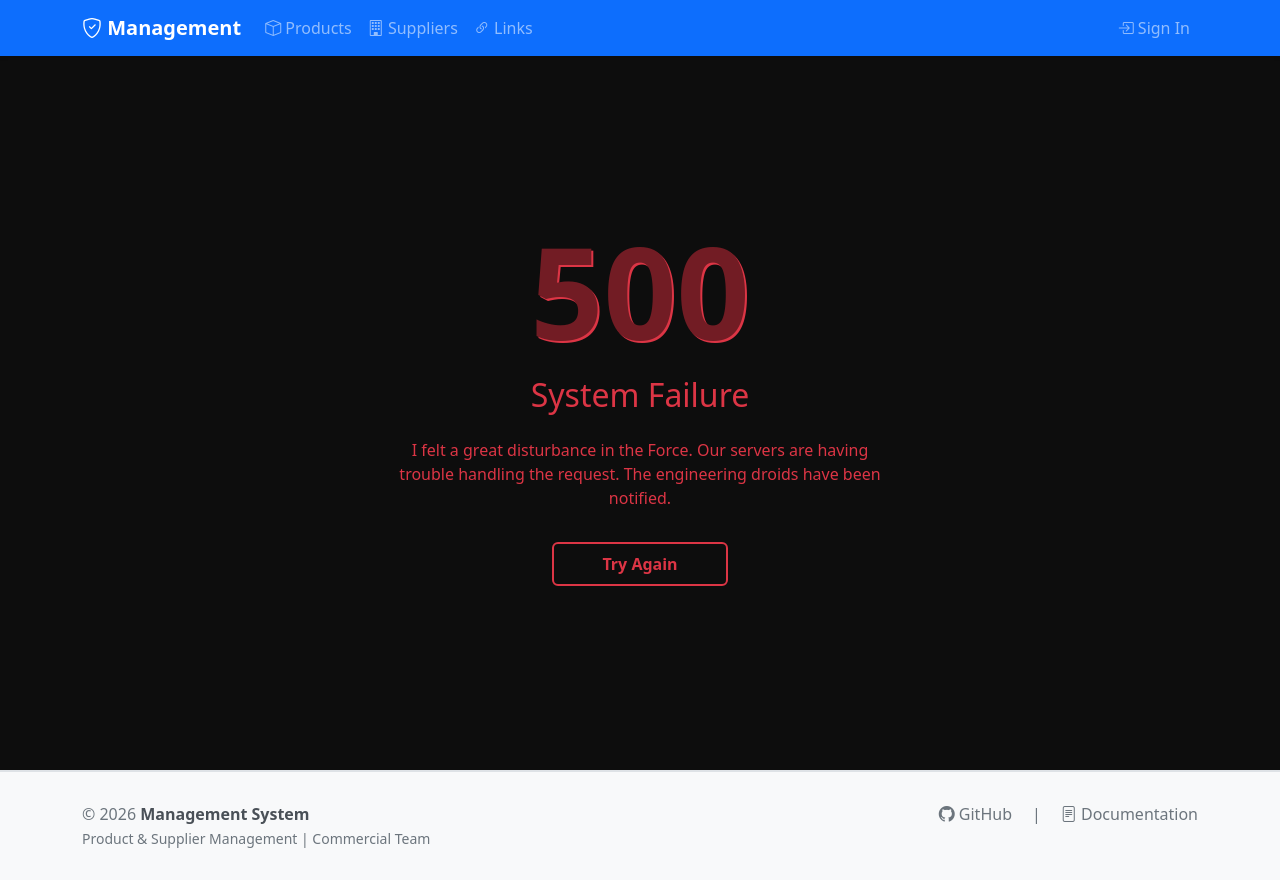
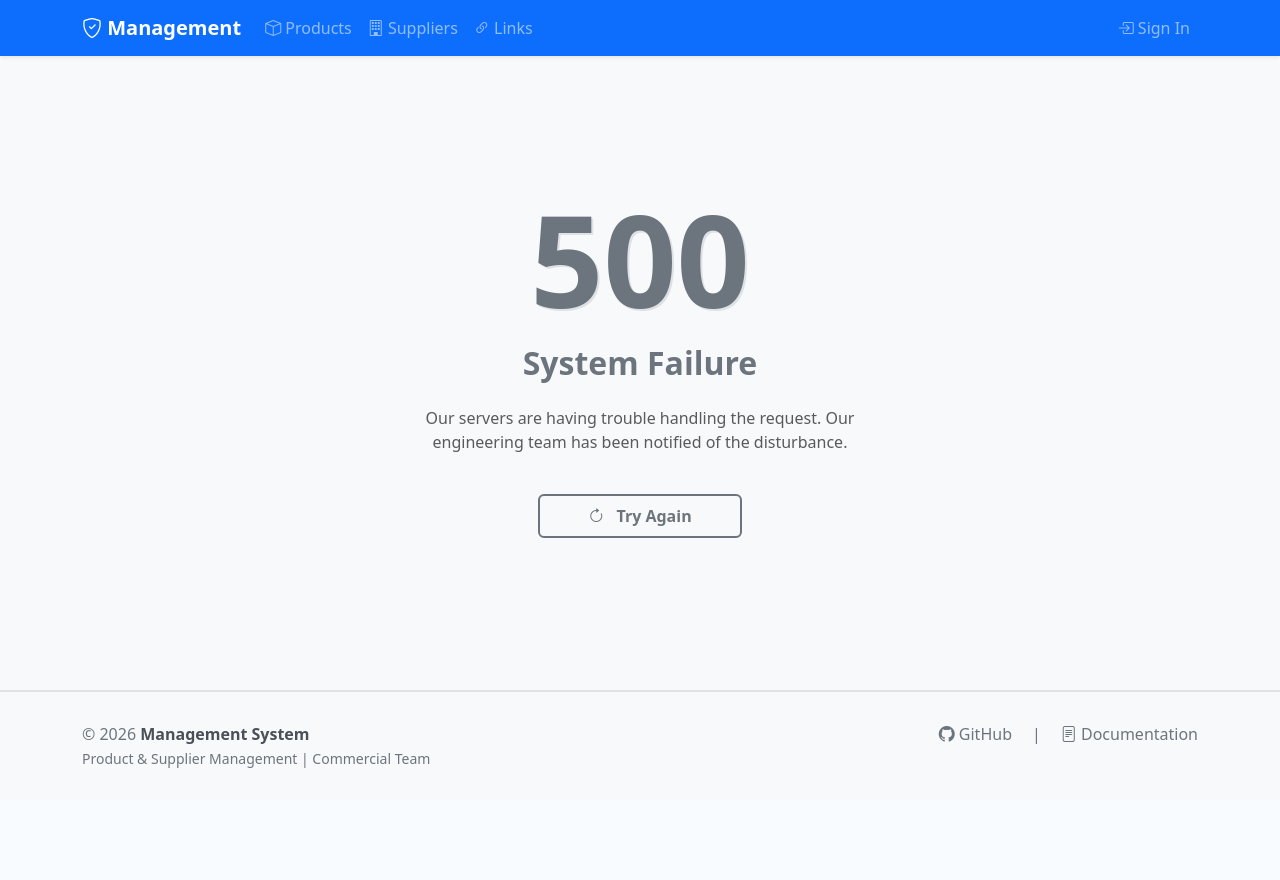
Before and after one commit to araujo-leo/teste, a PHP site: page /views/errors/500.php in a window 1280 px wide. After the commit the page ends 768 px from the top, so only its background shows below. Run offline with PHP 8.4, Linux system fonts and the light colour scheme.

Commit message:
update error pages

```diff
--- a/views/errors/500.php
+++ b/views/errors/500.php
@@ -1,46 +1,43 @@
 <?php include __DIR__ . '/../partials/header.php'; ?>
 
     <style>
-        body {
-            background-color: #0d0d0d;
-            color: #fff;
-        }
-
         .error-code {
             font-size: 8rem;
             font-weight: bold;
-            color: #721c24;
-            text-shadow: 2px 2px #dc3545;
+            color: #6c757d;
+            text-shadow: 2px 2px #dee2e6;
         }
 
         .btn-retry {
-            border: 2px solid #dc3545;
-            color: #dc3545;
+            border: 2px solid #6c757d;
+            color: #6c757d;
         }
 
         .btn-retry:hover {
-            background-color: #dc3545;
+            background-color: #6c757d;
             color: #fff;
         }
     </style>
 
-    <div class="container d-flex flex-column align-items-center justify-content-center" style="min-height: 80vh;">
+    <div class="container d-flex flex-column align-items-center justify-content-center" style="min-height: 70vh;">
         <h1 class="error-code">500</h1>
-        <h2 class="text-danger mb-4">System Failure</h2>
+        <h2 class="text-secondary mb-4 fw-bold">System Failure</h2>
 
-
-        <p class="text-danger text-center" style="max-width: 500px;">
-            I felt a great disturbance in the Force. Our servers are having trouble handling the request. The engineering droids have been notified.
+        <p class="text-muted text-center" style="max-width: 500px;">
+            Our servers are having trouble handling the request.
+            Our engineering team has been notified of the disturbance.
         </p>
 
-        <?php if (isset($error) && $_ENV['APP_DEBUG'] === 'true'): ?>
-            <div class="alert alert-dark border-danger text-danger mt-3 w-75 overflow-auto">
-                <strong>Debug Info:</strong><br>
-                <?= htmlspecialchars($error) ?>
+        <?php if (isset($error) && isset($_ENV['APP_DEBUG']) && $_ENV['APP_DEBUG'] === 'true'): ?>
+            <div class="alert alert-light border text-danger mt-3 w-75 overflow-auto shadow-sm">
+                <strong><i class="bi bi-bug"></i> Debug Info:</strong><br>
+                <small><?= htmlspecialchars($error) ?></small>
             </div>
         <?php endif; ?>
 
-        <a href="/" class="btn btn-retry px-5 py-2 mt-3 fw-bold">Try Again</a>
+        <a href="/" class="btn btn-retry px-5 py-2 mt-4 fw-bold">
+            <i class="bi bi-arrow-clockwise me-2"></i> Try Again
+        </a>
     </div>
 
 <?php include __DIR__ . '/../partials/footer.php'; ?>
```
Also changed, not shown: views/errors/404.php (+15 -17 lines).
